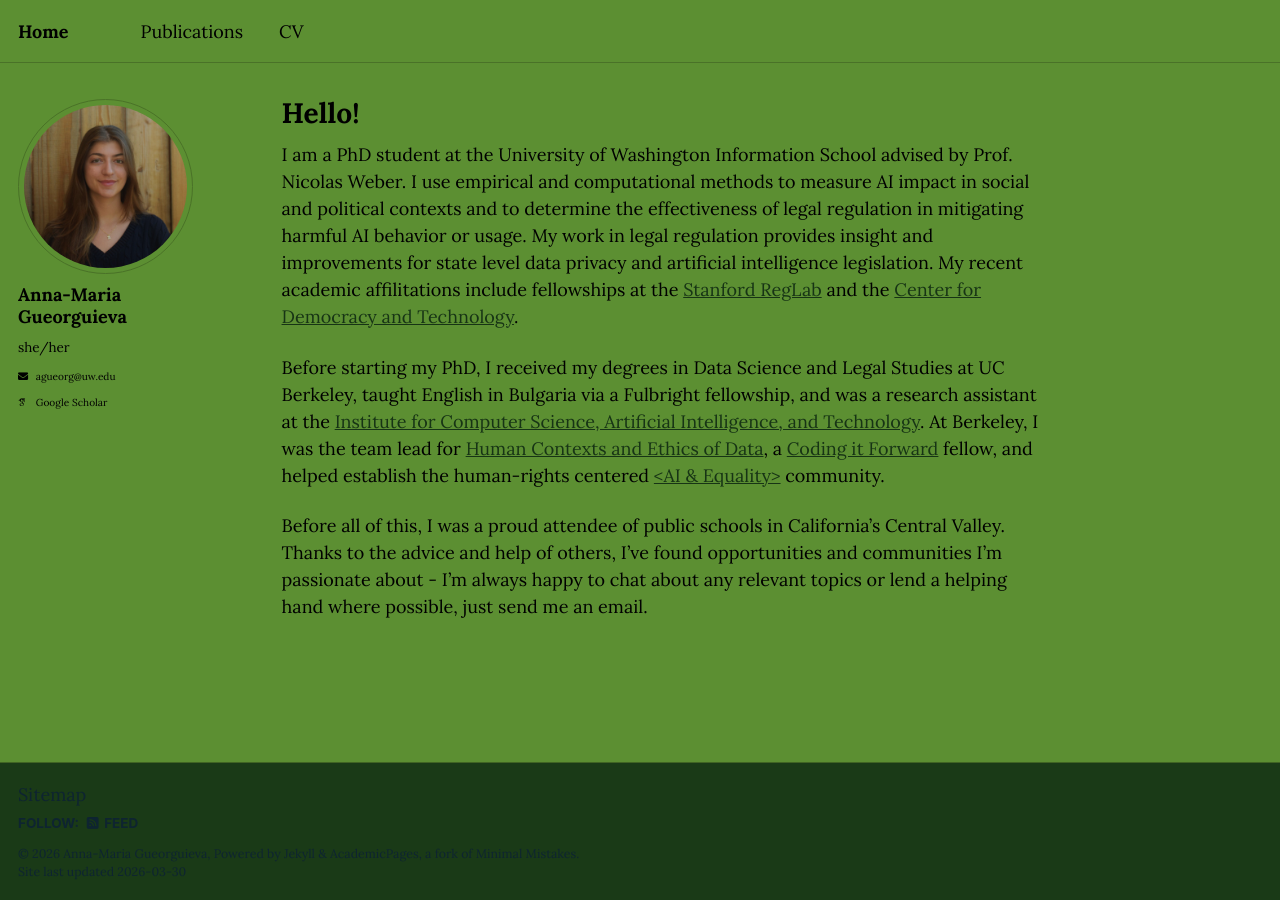
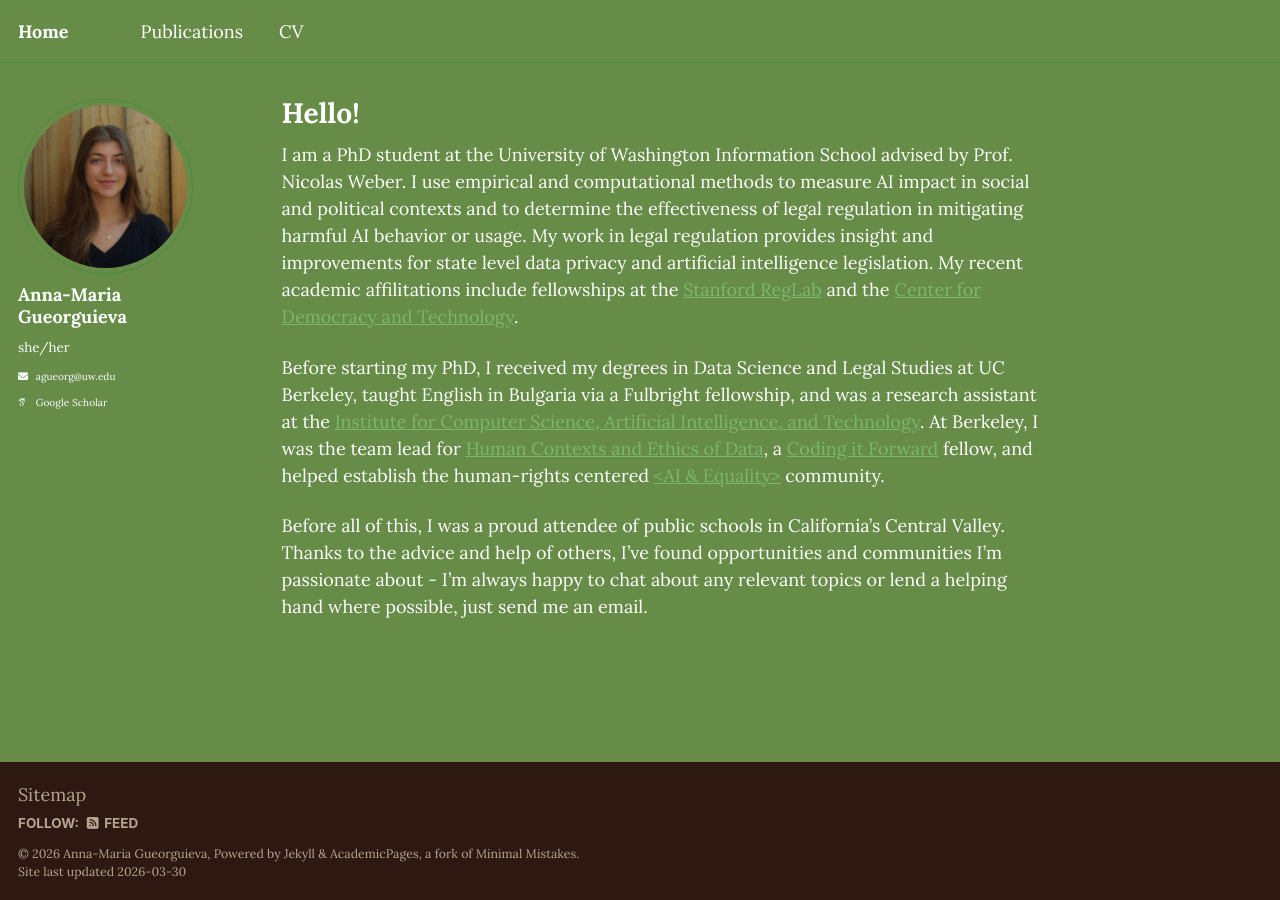
Before and after one commit to agueorguieva/agueorguieva.github.io, a Jekyll site: the page built from _pages/about.md, in a window 1280 px wide. Built offline with Jekyll 4.4.1, drawn with Linux system fonts in a browser that asks for light colours; some web fonts are replaced; a script bundle is joined from its source files by our own code; library files that are not in the unit come from our copies.

Commit message:
background color

```diff
--- a/_sass/theme/_sunrise_dark.scss
+++ b/_sass/theme/_sunrise_dark.scss
@@ -38,8 +38,8 @@ $navicon-height             : 4px;
 $sidebar-link-max-width     : 250px;
 $sidebar-screen-min-width   : 1024px;
 
-/* Sunset dark theme CSS variables */
-html[data-theme="dark"] {
+/* Sunset dark theme CSS variables — always applied */
+:root {
     --global-base-color                 : #{$primary-color};
     --global-bg-color                   : #{$background};
     --global-footer-bg-color            : #{$footer};
--- a/_sass/theme/_sunrise_light.scss
+++ b/_sass/theme/_sunrise_light.scss
@@ -7,7 +7,7 @@ $dark-primary-color         : mix(#000, $primary-color, 40%);
 $darker-primary-color       : mix(#000, $primary-color, 60%);
 $light-primary-color        : mix(#fff, $primary-color, 50%);
 $lighter-primary-color      : mix(#fff, $primary-color, 90%);
-$background                 : #5c8f32;
+$background                 : #466e26;
 $background-light           : mix(#fff, $background, 20%);
 $background-lighter        : #ffffff;
 $text                      : #000000;
@@ -36,7 +36,8 @@ $navicon-height             : 4px;
 $sidebar-link-max-width     : 250px;
 $sidebar-screen-min-width   : 1024px;
 
-/* Light theme for the site */
+/* Light theme for the site — disabled, dark mode only */
+/*
 :root {
     --global-base-color                 : #{$primary-color};
     --global-bg-color                   : #{$background};
@@ -55,6 +56,7 @@ $sidebar-screen-min-width   : 1024px;
     --global-text-color-light           : #{$text-muted};
     --global-thead-color                : #{$background-light};
 }
+*/
 
 .page__footer-follow .social-icons i,
 .page__footer-follow .social-icons .svg-inline--fa {
```
